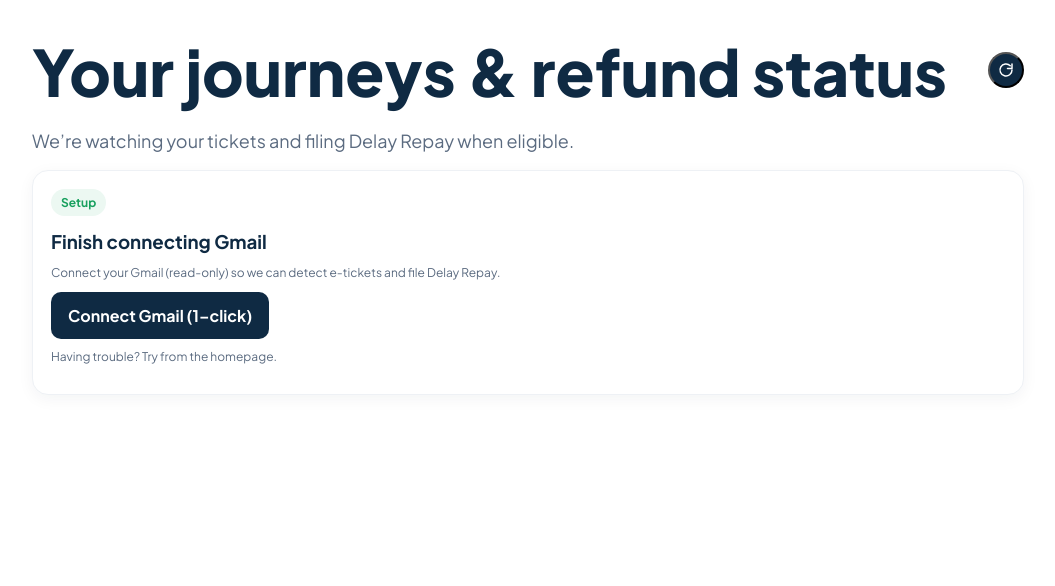
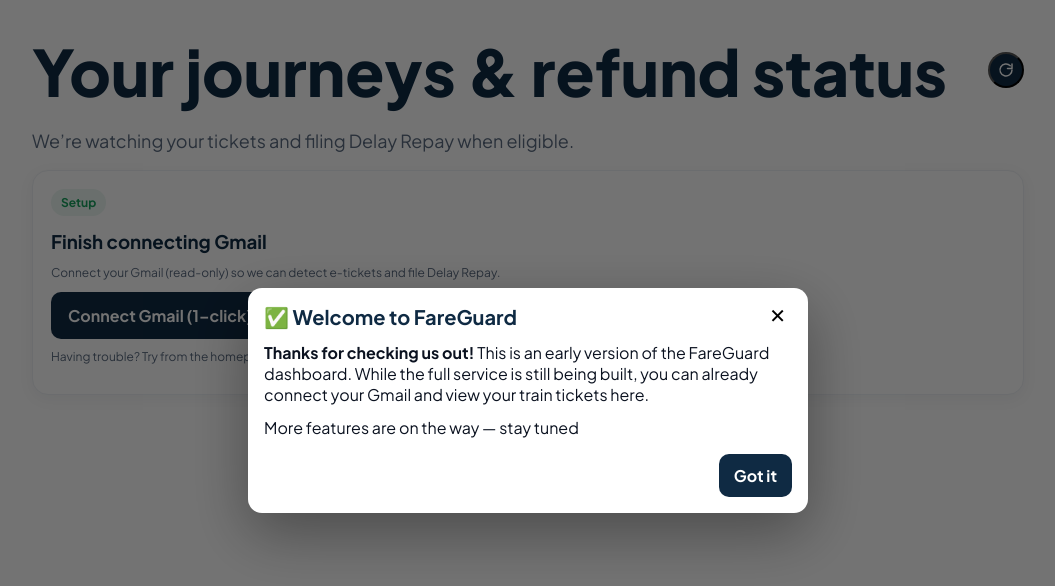
Before and after one commit to fareguard/fg-rail-pwa-starter, a Next.js app: page /dashboard in a window 1280 px wide. Shown: the top 586 px of the page, without its empty margins (112-1167 px from the left). Built offline with nearby package versions, Linux system fonts and the light colour scheme; no server answers.

Commit message:
Update page.tsx

```diff
--- a/app/(app)/dashboard/page.tsx
+++ b/app/(app)/dashboard/page.tsx
@@ -4,7 +4,7 @@
 import { useEffect, useState, useCallback } from "react";
 import Link from "next/link";
 import ConnectGmailButton from "@/app/components/ConnectGmailButton";
-import TripsLive from "@/components/TripsLive"; // ✅ added import
+import TripsLive from "@/components/TripsLive";
 import RefreshIconButton from "@/app/components/RefreshIconButton";
 
 type Me = {
@@ -19,16 +19,16 @@ export default function DashboardPage() {
   const [summary, setSummary] = useState<{ ok: boolean; claims?: number } | null>(null);
   const [loading, setLoading] = useState(true);
 
-  // one place to (re)load data
+  // ✅ Welcome modal (first visit)
+  const [showWelcome, setShowWelcome] = useState(false);
+
   const load = useCallback(async () => {
     setLoading(true);
     try {
-      // never cache user state
       const r = await fetch("/api/me", { cache: "no-store" });
       const j: Me = await r.json();
       setMe(j);
 
-      // lightweight sanity metric (also no-store)
       const s = await fetch("/dashboard/summary", { cache: "no-store" });
       const sj = await s.json();
       setSummary(sj);
@@ -51,13 +51,10 @@ export default function DashboardPage() {
     };
   }, [load]);
 
-  // 🔁 auto-refresh after OAuth completes (from /auth/callback/signing-in)
+  // 🔁 auto-refresh after OAuth completes
   useEffect(() => {
     const onStorage = (e: StorageEvent) => {
-      if (e.key === "fg-auth-ok") {
-        // cookie session is set; re-pull server state
-        load();
-      }
+      if (e.key === "fg-auth-ok") load();
     };
     const onFocus = () => load();
 
@@ -69,8 +66,109 @@ export default function DashboardPage() {
     };
   }, [load]);
 
+  // ✅ show welcome popup only on first visit (per browser)
+  useEffect(() => {
+    try {
+      const key = "fg_welcome_seen";
+      const seen = localStorage.getItem(key);
+      if (!seen) {
+        setShowWelcome(true);
+        localStorage.setItem(key, "1");
+      }
+    } catch {
+      // if localStorage is blocked, just don't show it
+    }
+  }, []);
+
+  // ✅ close modal helpers
+  const closeWelcome = useCallback(() => setShowWelcome(false), []);
+
+  // ESC closes modal
+  useEffect(() => {
+    if (!showWelcome) return;
+    const onKeyDown = (e: KeyboardEvent) => {
+      if (e.key === "Escape") closeWelcome();
+    };
+    document.addEventListener("keydown", onKeyDown);
+    return () => document.removeEventListener("keydown", onKeyDown);
+  }, [showWelcome, closeWelcome]);
+
   return (
     <div className="container section" style={{ paddingTop: 28 }}>
+      {/* ✅ Welcome Modal */}
+      {showWelcome && (
+        <div
+          role="presentation"
+          onClick={(e) => {
+            // click backdrop to close
+            if (e.target === e.currentTarget) closeWelcome();
+          }}
+          style={{
+            position: "fixed",
+            inset: 0,
+            background: "rgba(0,0,0,0.55)",
+            display: "flex",
+            alignItems: "center",
+            justifyContent: "center",
+            padding: 16,
+            zIndex: 9999,
+          }}
+        >
+          <div
+            role="dialog"
+            aria-modal="true"
+            aria-labelledby="fgWelcomeTitle"
+            style={{
+              width: "min(560px, 100%)",
+              background: "#fff",
+              borderRadius: 14,
+              boxShadow: "0 20px 60px rgba(0,0,0,0.35)",
+              padding: 16,
+            }}
+          >
+            <div style={{ display: "flex", alignItems: "flex-start", justifyContent: "space-between", gap: 12 }}>
+              <h2 id="fgWelcomeTitle" style={{ margin: 0, fontSize: "1.25rem" }}>
+                ✅ Welcome to FareGuard
+              </h2>
+              <button
+                type="button"
+                aria-label="Close"
+                onClick={closeWelcome}
+                style={{
+                  border: "none",
+                  background: "transparent",
+                  fontSize: "1.25rem",
+                  cursor: "pointer",
+                  lineHeight: 1,
+                }}
+              >
+                ✕
+              </button>
+            </div>
+
+            <div style={{ marginTop: 10 }}>
+              <p style={{ margin: "12px 0" }}>
+                <strong>Thanks for checking us out!</strong> This is an early version of the FareGuard dashboard. While
+                the full service is still being built, you can already connect your Gmail and view your train tickets
+                here.
+              </p>
+              <p style={{ margin: "12px 0" }}>More features are on the way — stay tuned</p>
+            </div>
+
+            <div style={{ display: "flex", justifyContent: "flex-end", marginTop: 16 }}>
+              <button
+                type="button"
+                onClick={closeWelcome}
+                className="btn btnPrimary"
+                style={{ padding: "10px 14px" }}
+              >
+                Got it
+              </button>
+            </div>
+          </div>
+        </div>
+      )}
+
       <div style={{ display: "flex", alignItems: "center", gap: 12 }}>
         <h1 className="h1" style={{ marginBottom: 6, flex: "1 1 auto" }}>
           Your journeys & refund status
@@ -87,18 +185,16 @@ export default function DashboardPage() {
 
       {!loading && me && !me.authenticated && (
         <div className="card" style={{ marginTop: 16 }}>
-          <span className="badge" style={{ marginBottom: 8 }}>Setup</span>
-          <h3 style={{ margin: "6px 0 8px", color: "var(--fg-navy)" }}>
-            Finish connecting Gmail
-          </h3>
+          <span className="badge" style={{ marginBottom: 8 }}>
+            Setup
+          </span>
+          <h3 style={{ margin: "6px 0 8px", color: "var(--fg-navy)" }}>Finish connecting Gmail</h3>
           <p className="small" style={{ marginBottom: 12 }}>
             Connect your Gmail (read-only) so we can detect e-tickets and file Delay Repay.
           </p>
 
-          {/* ✅ 1-click connect here (redirects to /auth/callback/signing-in and bounces back) */}
           <ConnectGmailButton label="Connect Gmail (1–click)" className="btn btnPrimary" next="/dashboard" />
 
-          {/* Optional: keep a fallback link just in case */}
           <p className="small" style={{ marginTop: 10 }}>
             Having trouble? <Link href="/?connect=1">Try from the homepage</Link>.
           </p>
@@ -108,18 +204,13 @@ export default function DashboardPage() {
       {!loading && me && me.authenticated && (
         <>
           <div className="card" style={{ marginTop: 16 }}>
-            <span
-              className="badge"
-              style={{ marginBottom: 8, background: "#ecf8f2", color: "var(--fg-green)" }}
-            >
+            <span className="badge" style={{ marginBottom: 8, background: "#ecf8f2", color: "var(--fg-green)" }}>
               Live
             </span>
             <h3 style={{ margin: "4px 0 8px", color: "var(--fg-navy)" }}>
               Welcome{me.email ? `, ${me.email}` : ""}.
             </h3>
-            <p className="small">
-              We’ll populate this list as your e-tickets are detected. Future trips show as “Queued”.
-            </p>
+            <p className="small">We’ll populate this list as your e-tickets are detected. Future trips show as “Queued”.</p>
 
             {summary?.ok && (
               <p className="small" style={{ marginTop: 8 }}>
@@ -128,7 +219,6 @@ export default function DashboardPage() {
             )}
           </div>
 
-          {/* 👇 Added TripsLive under the authenticated card */}
           <TripsLive />
         </>
       )}
```
